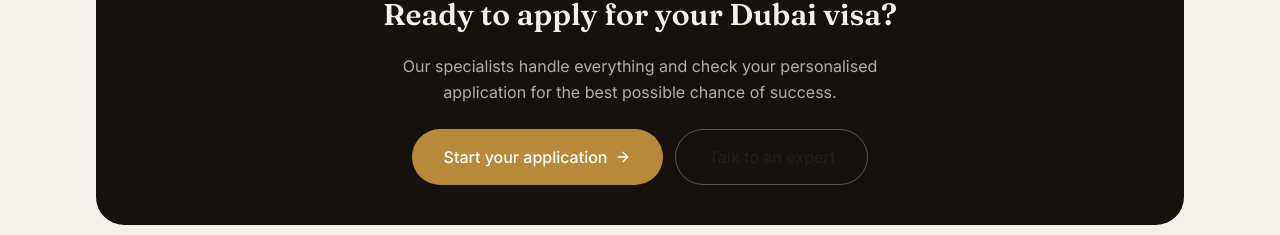
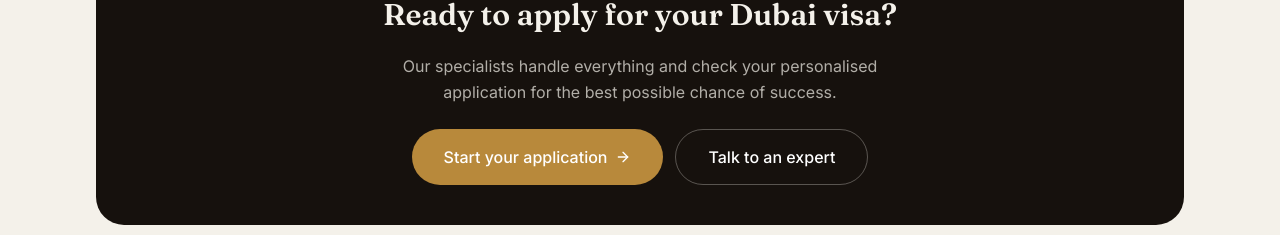
Before and after one commit to bvtonder1980-cmd/dubavisas, a Next.js app: page /articles/30-day-vs-60-day-dubai-visa in a window 1280 px wide. Shown: the part 1811-2046 px from the top of the page. Built offline with nearby package versions, Linux system fonts and the light colour scheme.

Commit message:
feat: update CTA button color and hover styles for better contrast
Co-authored-by: bvtonder1980-cmd <275993852+bvtonder1980-cmd@users.noreply.github.com>

```diff
--- a/components/article-cta.tsx
+++ b/components/article-cta.tsx
@@ -26,7 +26,7 @@ export function ArticleCta() {
           href="/#contact"
           variant="outline"
           size="lg"
-          className="border-[rgba(244,241,234,0.3)] text-[#f4f1ea] hover:bg-[#f4f1ea] hover:text-[#16110d]"
+          className="border-[rgba(244,241,234,0.3)] text-white hover:bg-white hover:text-[#16110d]"
         >
           Talk to an expert
         </ButtonLink>
```
